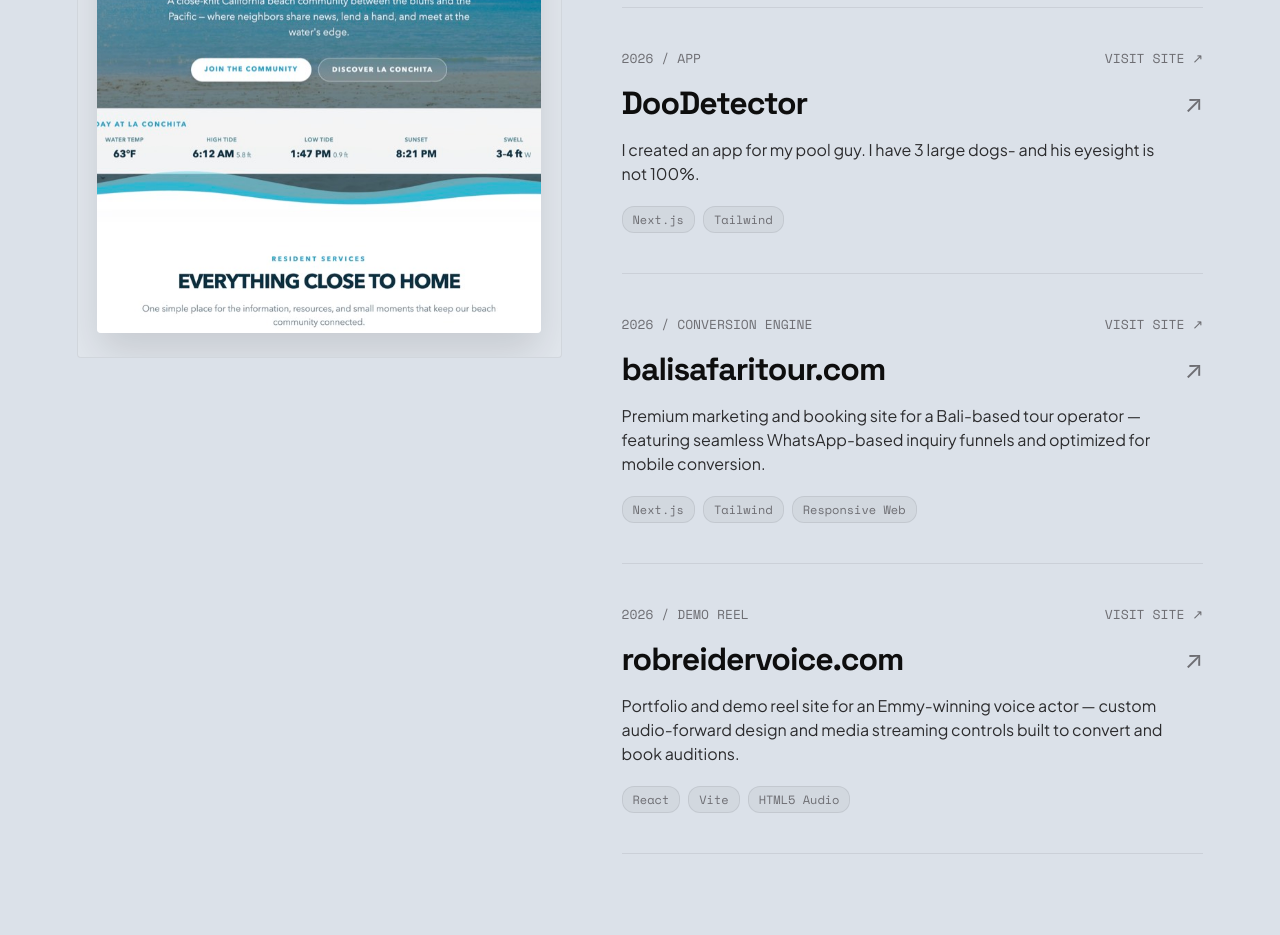
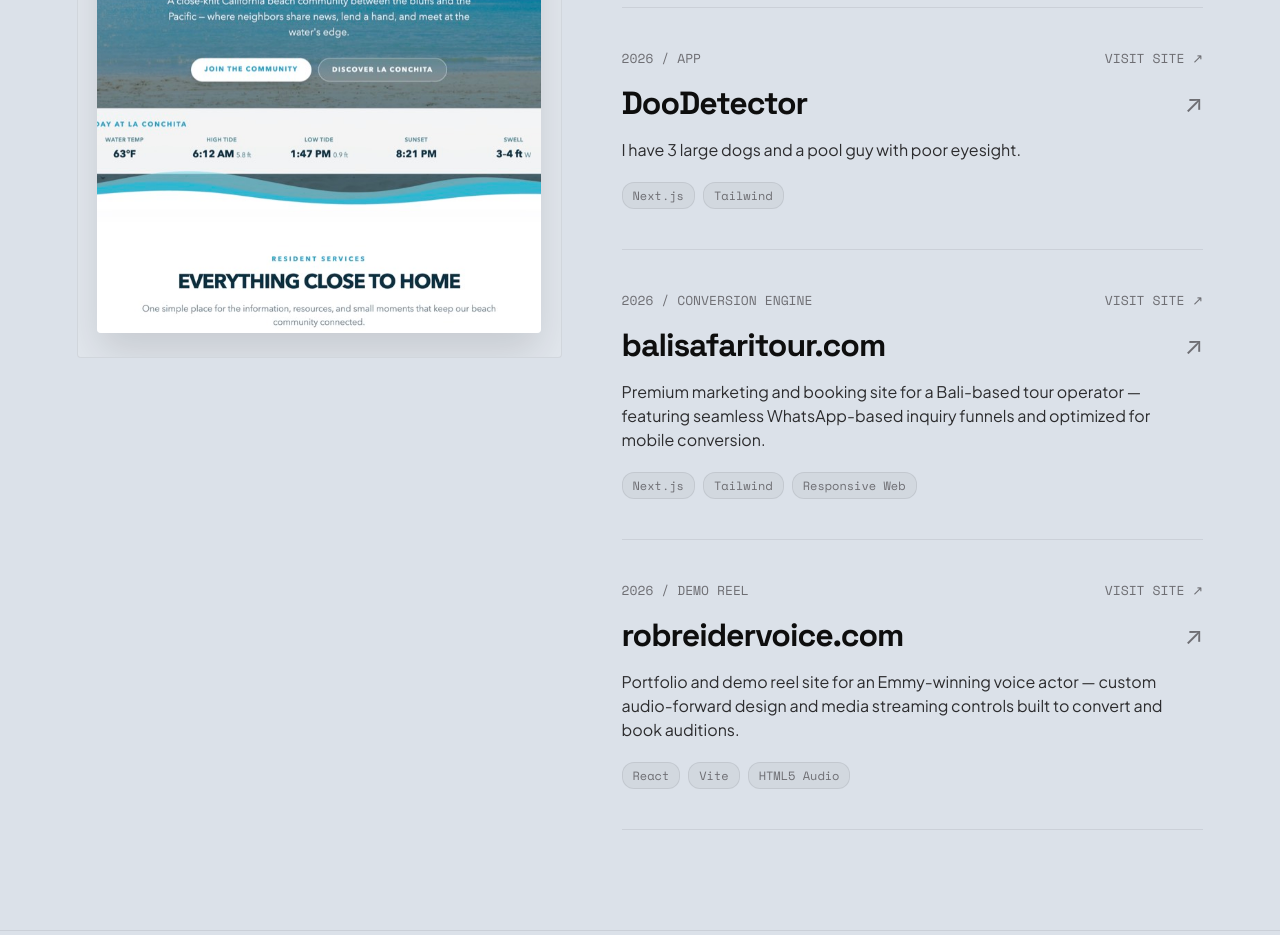
Before and after one commit to ereider1/portfolio, a React (Vite) app: page / in a window 1280 px wide. Shown: the part 1600-2535 px from the top of the page. Built offline with nearby package versions, Linux system fonts and the light colour scheme.

Commit message:
changed wording on doodetector

```diff
--- a/src/App.tsx
+++ b/src/App.tsx
@@ -167,7 +167,7 @@
       title: 'DooDetector',
       url: 'https://doodetector.com.com',
       meta: '2026 / APP',
-      desc: 'I created an app for my pool guy. I have 3 large dogs- and his eyesight is not 100%.',
+      desc: 'I have 3 large dogs and a pool guy with poor eyesight.',
       stack: ['Next.js', 'Tailwind'],
       image: doodetectorImg
     },
```
